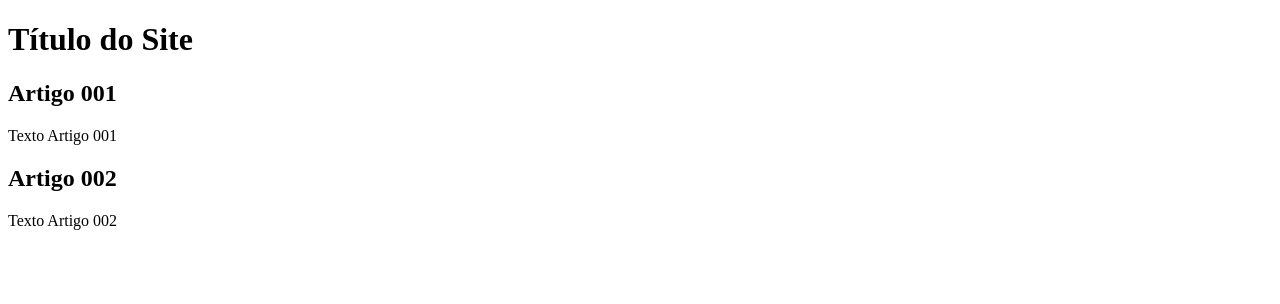
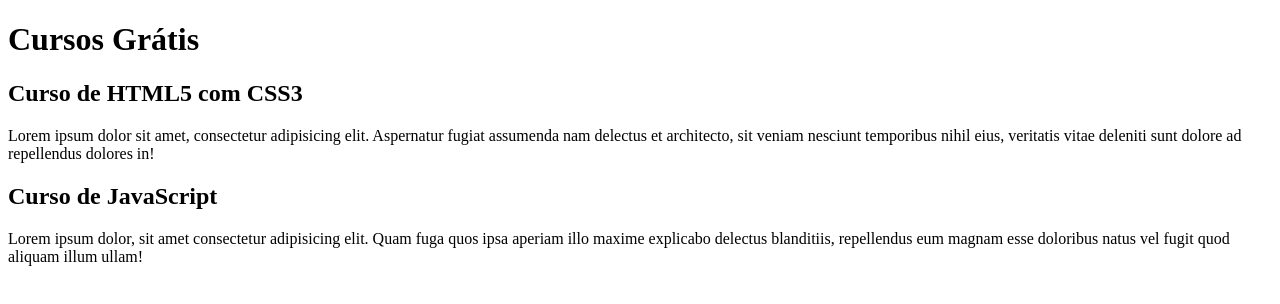
Before and after one commit to danton03/projeto-site, a plain HTML site: page index.html in a window 1280 px wide. Drawn offline with Linux system fonts and the light colour scheme.

Commit message:
comecei a escrever conteúdo

```diff
--- a/index.html
+++ b/index.html
@@ -8,15 +8,15 @@
 <body>
     <main>
         <header>
-            <h1>Título do Site</h1>
+            <h1>Cursos Grátis</h1>
         </header>
         <article>
-            <h2>Artigo 001</h2>
-            <p>Texto Artigo 001</p>
+            <h2>Curso de HTML5 com CSS3</h2>
+            <p>Lorem ipsum dolor sit amet, consectetur adipisicing elit. Aspernatur fugiat assumenda nam delectus et architecto, sit veniam nesciunt temporibus nihil eius, veritatis vitae deleniti sunt dolore ad repellendus dolores in!</p>
         </article>
         <article>
-            <h2>Artigo 002</h2>
-            <p>Texto Artigo 002</p>
+            <h2>Curso de JavaScript</h2>
+            <p>Lorem ipsum dolor, sit amet consectetur adipisicing elit. Quam fuga quos ipsa aperiam illo maxime explicabo delectus blanditiis, repellendus eum magnam esse doloribus natus vel fugit quod aliquam illum ullam!</p>
         </article>
     </main>
 </body>
```
